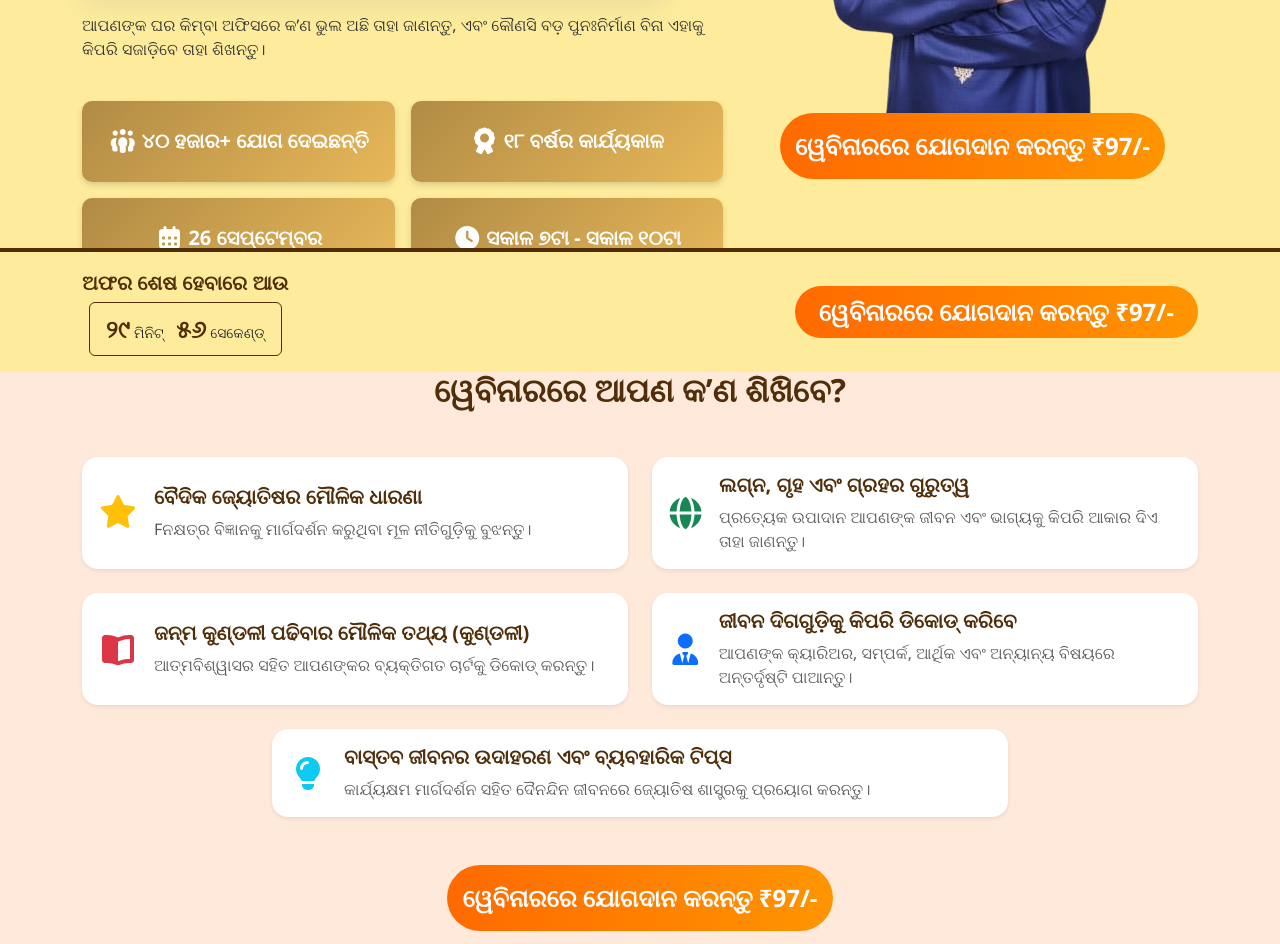
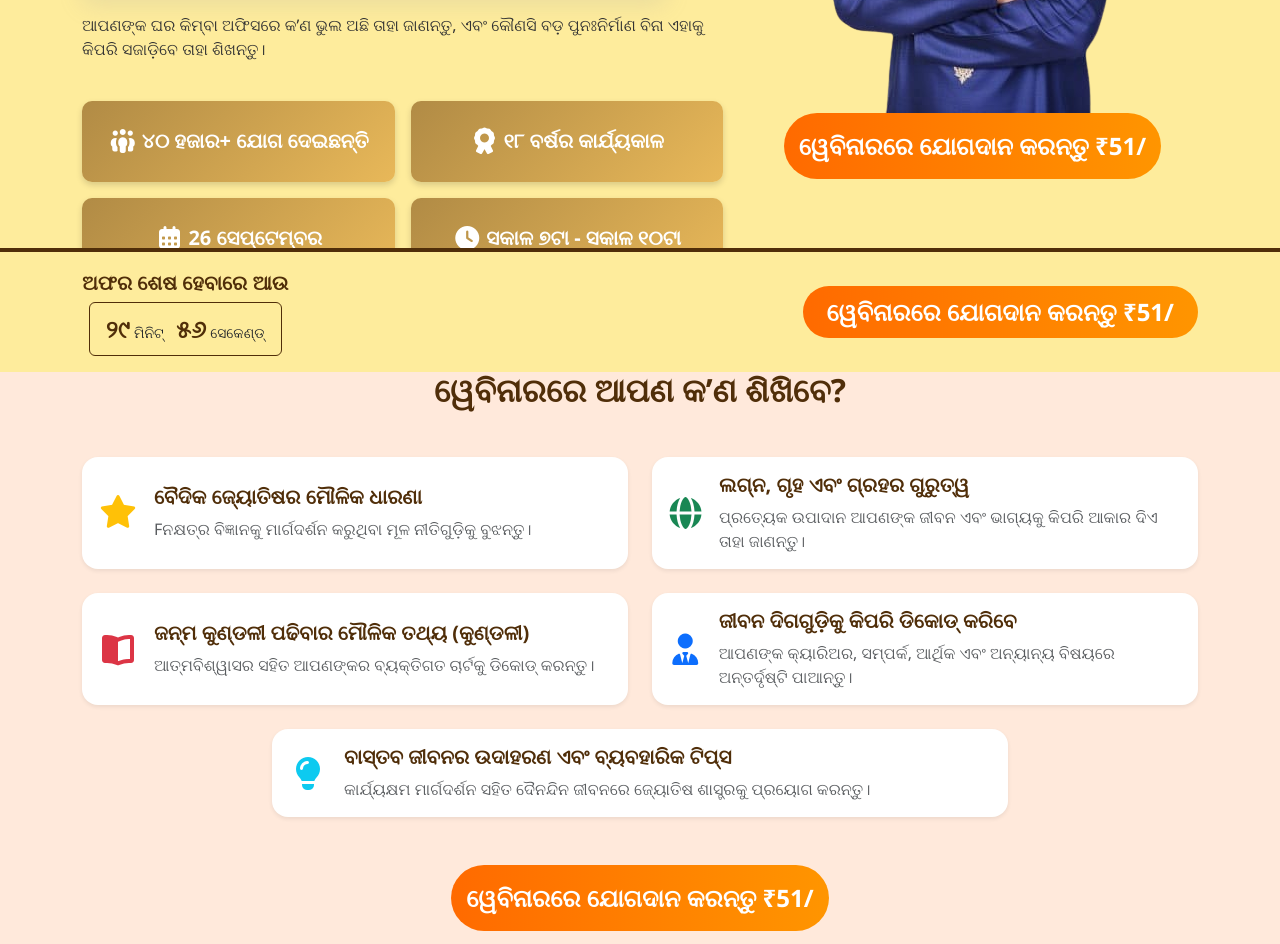
Before and after one commit to debasishnayak2004/astrology, a plain HTML site: page index.html in a window 1280 px wide. Shown: the part 428-1372 px from the top of the page. Drawn offline with nearby package versions, Linux system fonts and the light colour scheme; some packages are replaced by stand-ins of ours; a script that the page names is missing.

Commit message:
Updated filename with new changes

```diff
--- a/index.html
+++ b/index.html
@@ -3,7 +3,7 @@
 <head>
   <meta charset="UTF-8">
   <meta name="viewport" content="width=device-width, initial-scale=1.0">
-  <title>Home</title>
+  <title>OSSARC Astrology Vastu Webinar</title>
 
   <link href="https://cdn.jsdelivr.net/npm/bootstrap@5.3.3/dist/css/bootstrap.min.css" rel="stylesheet">
   <link rel="stylesheet" href="https://cdnjs.cloudflare.com/ajax/libs/font-awesome/7.0.1/css/all.min.css" integrity="sha512-2SwdPD6INVrV/lHTZbO2nodKhrnDdJK9/kg2XD1r9uGqPo1cUbujc+IYdlYdEErWNu69gVcYgdxlmVmzTWnetw==" crossorigin="anonymous" referrerpolicy="no-referrer" />
@@ -65,7 +65,7 @@
         <div class="col-lg-5 text-center">
           <img src="assets/img/1.png" alt="Speaker" class="hero-img">
           <div >
-            <a target="_blank" href="https://vijaykeshari32.graphy.com/sessions/Decode-Vedic-Astrology-in-3-Hours-Live-Webinar-68cbc992d57203427cac9687" class="btn hero-price">ୱେବିନାରରେ ଯୋଗଦାନ କରନ୍ତୁ ₹97/-</a>
+            <a target="_blank" href="https://vijaykeshari32.graphy.com/sessions/Decode-Vedic-Astrology-in-3-Hours-Live-Webinar-68cbc992d57203427cac9687" class="btn hero-price">ୱେବିନାରରେ ଯୋଗଦାନ କରନ୍ତୁ ₹51/</a>
           </div>
         </div>
       </div>
@@ -144,7 +144,7 @@
     <!-- CTA Button -->
     <div class="text-center mt-5">
       <a target="_blank" href="https://vijaykeshari32.graphy.com/sessions/Decode-Vedic-Astrology-in-3-Hours-Live-Webinar-68cbc992d57203427cac9687" class="btn text-white hero-price">
-        ୱେବିନାରରେ ଯୋଗଦାନ କରନ୍ତୁ ₹97/-
+        ୱେବିନାରରେ ଯୋଗଦାନ କରନ୍ତୁ ₹51/
       </a>
     </div>
   </div>
@@ -200,7 +200,7 @@
     <!-- CTA Button -->
     <div class="text-center mt-5">
       <a target="_blank" href="https://vijaykeshari32.graphy.com/sessions/Decode-Vedic-Astrology-in-3-Hours-Live-Webinar-68cbc992d57203427cac9687" class="btn text-white hero-price">
-        ୱେବିନାରରେ ଯୋଗଦାନ କରନ୍ତୁ ₹97/-
+        ୱେବିନାରରେ ଯୋଗଦାନ କରନ୍ତୁ ₹51/
       </a>
     </div>
   </div>
@@ -278,7 +278,7 @@
     <!-- CTA Button -->
     <div class="text-center mt-5">
       <a target="_blank" href="https://vijaykeshari32.graphy.com/sessions/Decode-Vedic-Astrology-in-3-Hours-Live-Webinar-68cbc992d57203427cac9687" class="btn text-white hero-price">
-        ୱେବିନାରରେ ଯୋଗଦାନ କରନ୍ତୁ ₹97/-
+        ୱେବିନାରରେ ଯୋଗଦାନ କରନ୍ତୁ ₹51/
       </a>
     </div>
   </div>
@@ -424,7 +424,7 @@
     <!-- Button -->
     <div class="mt-5">
       <a target="_blank" href="https://vijaykeshari32.graphy.com/sessions/Decode-Vedic-Astrology-in-3-Hours-Live-Webinar-68cbc992d57203427cac9687" class="btn hero-price">
-        ୱେବିନାରରେ ଯୋଗଦାନ କରନ୍ତୁ ₹97/-
+        ୱେବିନାରରେ ଯୋଗଦାନ କରନ୍ତୁ ₹51/
       </a>
     </div>
   </div>
@@ -484,7 +484,7 @@
         <!-- Button -->
         <div class="mt-5 text-center">
           <a target="_blank" href="https://vijaykeshari32.graphy.com/sessions/Decode-Vedic-Astrology-in-3-Hours-Live-Webinar-68cbc992d57203427cac9687" class="btn btn-lg px-4 py-2 fw-bold text-white btn hero-price">
-             ୱେବିନାରରେ ଯୋଗଦାନ କରନ୍ତୁ ₹97/-
+             ୱେବିନାରରେ ଯୋଗଦାନ କରନ୍ତୁ ₹51/
           </a>
         </div>
       </div>
@@ -596,7 +596,7 @@
 
     <!-- Button -->
     <a target="_blank" href="https://vijaykeshari32.graphy.com/sessions/Decode-Vedic-Astrology-in-3-Hours-Live-Webinar-68cbc992d57203427cac9687" class="btn text-white px-4 py-2 fw-bold hero-price mt-2 mt-md-0" style="background-color:#502e09;">
-      ୱେବିନାରରେ ଯୋଗଦାନ କରନ୍ତୁ ₹97/-
+      ୱେବିନାରରେ ଯୋଗଦାନ କରନ୍ତୁ ₹51/
     </a>
 
   </div>
```
